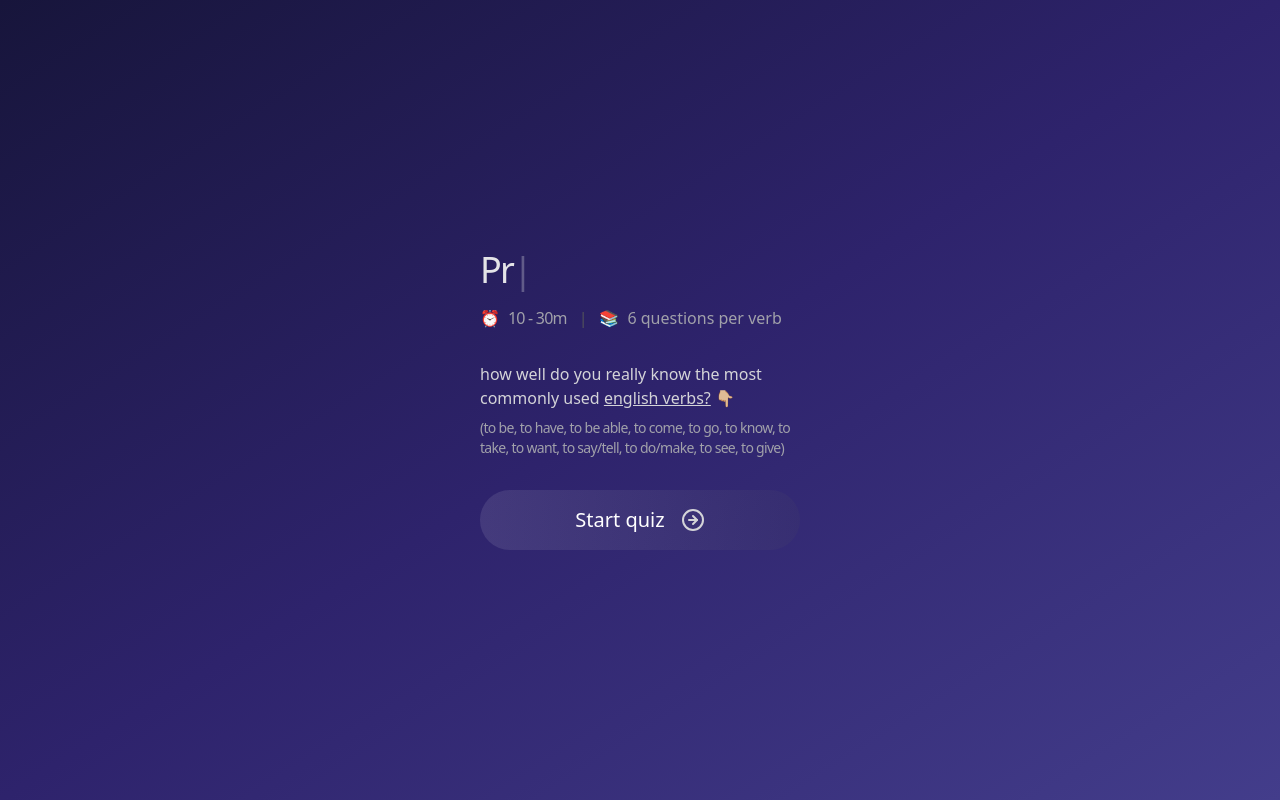
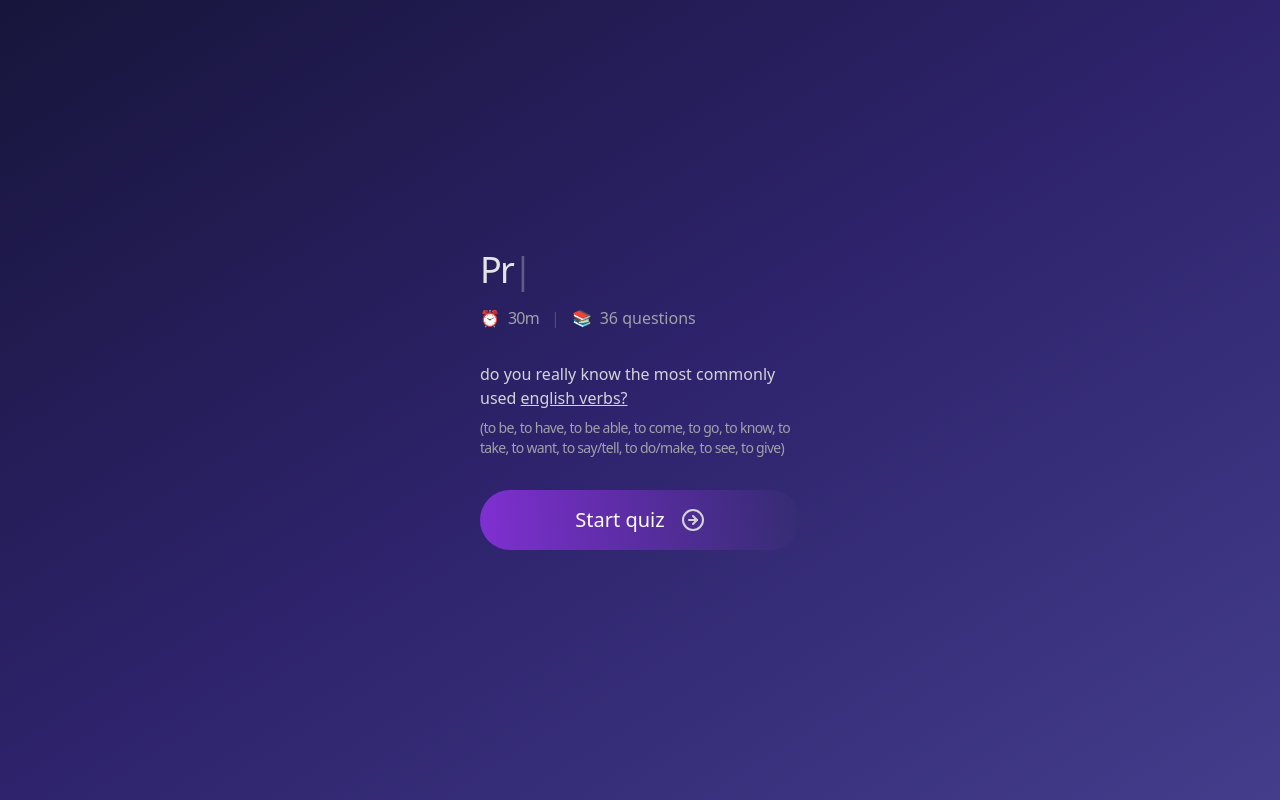
Before and after one commit to lucasfabbrim/quiz-english, a Next.js app: page / in a window 1280 px wide. Built offline with nearby package versions, Linux system fonts and the light colour scheme.

Commit message:
fix: button

```diff
--- a/src/app/page.tsx
+++ b/src/app/page.tsx
@@ -31,18 +31,18 @@ export default function Home() {
           <div className="flex items-center space-x-3 mb-8">
             <div className="flex items-center gap-2">
               ⏰
-              <span className="tracking-tighter text-zinc-400">10 - 30m</span>
+              <span className="tracking-tighter text-zinc-400">30m</span>
             </div>
             <div className="text-zinc-600" aria-hidden="true">
               |
             </div>
             <div className="flex items-center gap-2">
               📚
-              <span className="text-zinc-400">6 questions per verb</span>
+              <span className="text-zinc-400">36 questions</span>
             </div>
           </div>
           <div className="text-zinc-300 space-y-2 mb-8">
-            <p className="text-base">how well do you really know the most commonly used <span className="underline">english verbs?</span> 👇🏼</p>
+            <p className="text-base">do you really know the most commonly used <span className="underline">english verbs?</span></p>
             <p className="text-sm tracking-tighter text-zinc-400 font-light">
               (to be, to have, to be able, to come, to go, to know, to take, to want, to say/tell, to do/make, to see, to
               give)
@@ -54,7 +54,7 @@ export default function Home() {
               onClick={handleStartQuiz}
               onMouseEnter={() => setIsHovered(true)}
               onMouseLeave={() => setIsHovered(false)}
-              className="w-full bg-gradient-to-r from-white/10 to-zinc-600/10 rounded-full py-4 text-white text-xl flex items-center justify-center gap-4 transition-all duration-300 hover:from-white/20 hover:to-zinc-600/20"
+              className="w-full bg-gradient-to-r from-purple-600/80 to-zinc-600/5 rounded-full py-4 text-white text-xl flex items-center justify-center gap-4 transition-all duration-300 hover:from-white/20 hover:to-zinc-600/20"
             >
               Start quiz
               <motion.div animate={{ x: isHovered ? 5 : 0 }} transition={{ type: "spring", stiffness: 300, damping: 10 }}>
```
